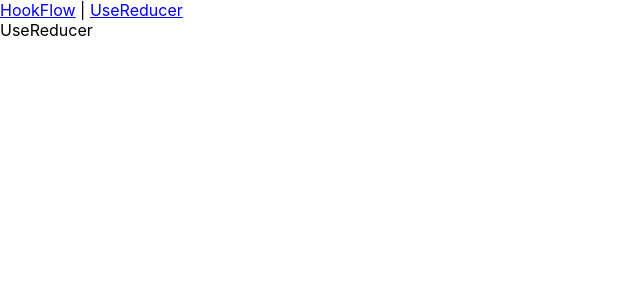
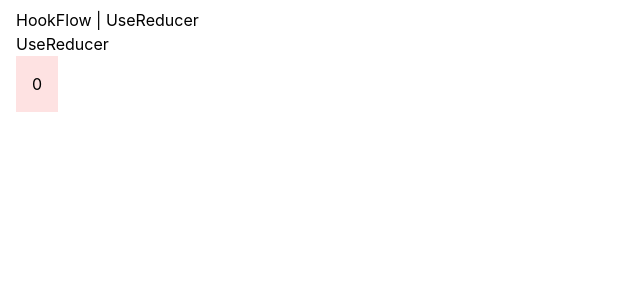
Before and after one commit to FredJiangFei/ReactAdvanced, a React (Create React App) app: page /useReducer in a window 1280 px wide. Shown: the top 300 px of the page, without its empty margins (0-640 px from the left). Built offline with nearby package versions, Linux system fonts and the light colour scheme.

Commit message:
add reducer

```diff
--- a/package.json
+++ b/package.json
@@ -35,5 +35,8 @@
       "last 1 firefox version",
       "last 1 safari version"
     ]
+  },
+  "devDependencies": {
+    "tailwindcss": "^3.2.4"
   }
 }
--- a/src/App.js
+++ b/src/App.js
@@ -6,6 +6,7 @@ import UseReducerRun from './pages/useReducerRun';
 
 function App() {
   return (
+    <div className='mx-4 mt-2'>
       <Router>
         <NavBar />
         <main className="container">
@@ -15,6 +16,7 @@ function App() {
           </Routes>
         </main>
       </Router>
+    </div>
   );
 }
 
--- a/src/components/navbar.jsx
+++ b/src/components/navbar.jsx
@@ -4,19 +4,15 @@ import { NavLink } from 'react-router-dom';
 class NavBar extends Component {
   render() {
     return (
-      <nav className="navbar navbar-expand-lg navbar-light bg-light">
-        <div className="collapse navbar-collapse" id="navbarNavAltMarkup">
-          <div className="navbar-nav d-flex w-100">
-            <NavLink className="nav-item nav-link" to="/">
-              HookFlow
-            </NavLink>
-            {' | '}
-            <NavLink className="nav-item nav-link" to="/useReducer">
-              UseReducer
-            </NavLink>
-          </div>
-        </div>
-      </nav>
+      <>
+        <NavLink className="hover:bg-violet-500" to="/">
+          HookFlow
+        </NavLink>
+        {' | '}
+        <NavLink className="hover:bg-violet-500" to="/useReducer">
+          UseReducer
+        </NavLink>
+      </>
     );
   }
 }
--- a/src/index.css
+++ b/src/index.css
@@ -1,3 +1,7 @@
+@tailwind base;
+@tailwind components;
+@tailwind utilities;
+
 body {
   margin: 0;
   font-family: -apple-system, BlinkMacSystemFont, 'Segoe UI', 'Roboto', 'Oxygen',
--- a/src/pages/useReducerRun.js
+++ b/src/pages/useReducerRun.js
@@ -1,7 +1,24 @@
 import React from 'react';
 
+const countReducer = (state, step) => state + step;
+
+function Counter({ initialCount = 0, step = 1 }) {
+  const [count, setCount] = React.useReducer(countReducer, initialCount);
+  const increment = () => setCount(step);
+  return (
+    <button className="bg-red-100 p-4" onClick={increment}>
+      {count}
+    </button>
+  );
+}
+
 const UseReducerRun = () => {
-  return <div>UseReducer</div>;
+  return (
+    <>
+      <h1>UseReducer</h1>
+      <Counter />
+    </>
+  );
 };
 
 export default UseReducerRun;
--- /dev/null
+++ b/tailwind.config.js
@@ -0,0 +1,8 @@
+/** @type {import('tailwindcss').Config} */
+module.exports = {
+  content: ['./src/**/*.{js,jsx,ts,tsx}'],
+  theme: {
+    extend: {},
+  },
+  plugins: [],
+};
```
Also changed, not shown: 1 other file (tests, documents, lock files or other folders). Lines whose indentation alone changed are shown as unchanged.
